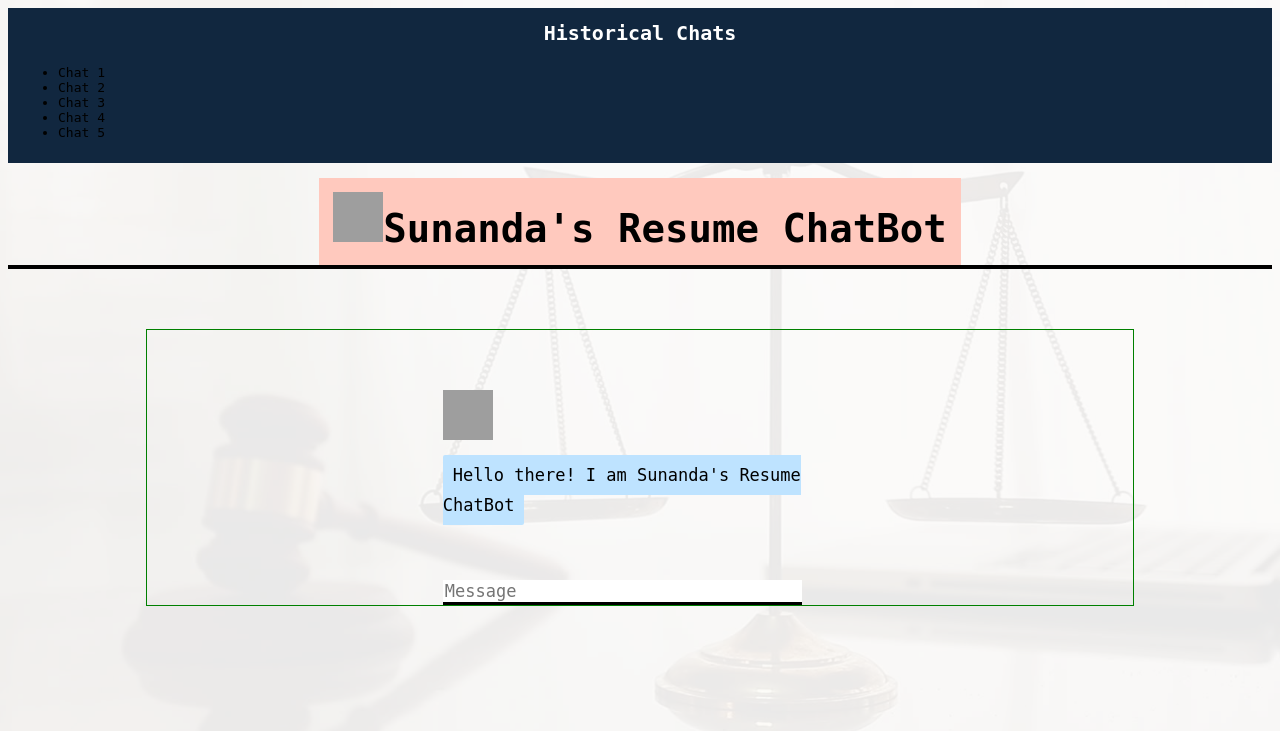
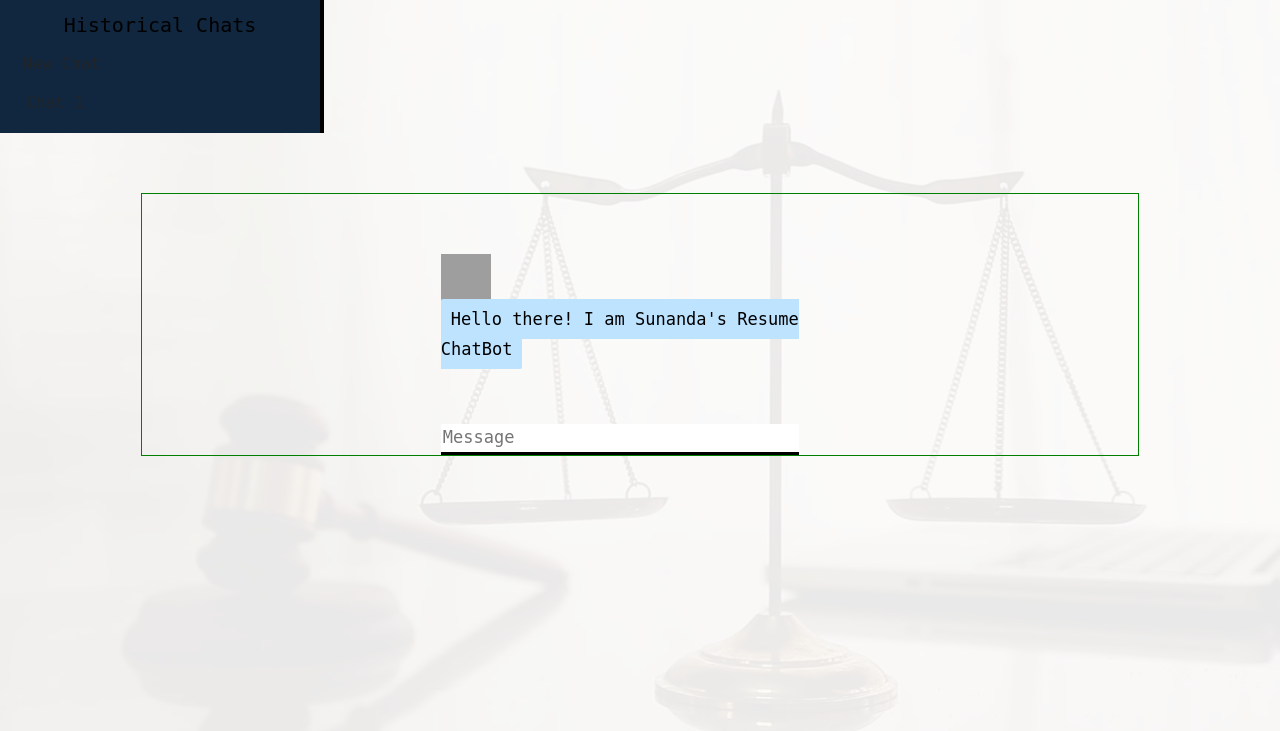
Before and after one commit to Benhzy/A2J, a Flask app: page / in a window 1280 px wide. Shown: the top 731 px of the page. Run offline with Flask 2, Linux system fonts and the light colour scheme; some libraries are stand-ins or nearby versions; grey boxes are pictures that could not be loaded.

Commit message:
frontend merges (tbc)
pushing now for debugging purposes

```diff
--- a/templates/samplefrontendmahesh.html
+++ b/templates/samplefrontendmahesh.html
@@ -1,134 +1,25 @@
 <!DOCTYPE html>
 <html>
-<title>Candice</title>
+
 <head>
-<link
-rel="shortcut icon"
-type="image/x-icon"
-href="https://user-images.githubusercontent.com/20112458/49326597-773b7280-f57a-11e8-853d-20ed61d18b0d.png"
-/>
+  <title>PocketLaw</title>
+  <link rel="stylesheet" href="https://cdn.jsdelivr.net/npm/bootstrap-icons@1.10.3/font/bootstrap-icons.css">
+  <link rel="stylesheet" href="https://cdn.jsdelivr.net/npm/bootstrap@4.0.0/dist/css/bootstrap.min.css" integrity="sha384-Gn5384xqQ1aoWXA+058RXPxPg6fy4IWvTNh0E263XmFcJlSAwiGgFAW/dAiS6JXm" crossorigin="anonymous">
+  <link rel="stylesheet" type="text/css" href="./styles.css" >
   <script src="https://ajax.googleapis.com/ajax/libs/jquery/3.2.1/jquery.min.js"></script>
-<style>
-      body::before {
-        content: "";
-        background: url('../static/background.jpg') no-repeat center center fixed;
-        background-size: cover;
-        position: fixed;
-        top: 0;
-        left: 0;
-        width: 100%;
-        height: 100%;
-        z-index: -1;
-        opacity: 0.1;
-        /* 70% opacity */
-      }
-      body {
-        font-family: monospace;
-      }
-      .sidebar {
-			/* height: 100%;
-			position: fixed;
-			top: 0;
-			left: 0;
-			width: 230px; */
-			background-color: #11273F;
-			padding: 10px;
-		}
-      h1 {
-        background-color: #FFC9BE;
-        display: inline-block;
-        font-size: 3em;
-        margin: 0;
-        padding: 14px;
-      }
-      h3 {
-        color: black;
-        font-size: 20px;
-        margin-top: 3px;
-        text-align: center;
-      }
-      #chatbox {
-        margin-left: auto;
-        margin-right: auto;
-        width: 40%;
-        margin-top: 60px;
-      }
-      #userInput {
-        margin-left: auto;
-        margin-right: auto;
-        width: 40%;
-        margin-top: 60px;
-      }
-      #textInput {
-        width: 90%;
-        border: none;
-        border-bottom: 3px solid black;
-        font-family: monospace;
-        font-size: 17px;
-      }
-      .userText {
-        color: black;
-        font-family: monospace;
-        font-size: 17px;
-        text-align: right;
-        line-height: 30px;
-      }
-      .userText span {
-        background-color: #FDFF60;
-        padding: 10px;
-        border-radius: 2px;
-      }
-      .botText {
-        color: black;
-        font-family: monospace;
-        font-size: 17px;
-        text-align: left;
-        line-height: 30px;
-      }
-      .botText span {
-        background-color: #BEE3FF;
-        padding: 10px;
-        border-radius: 2px;
-      }
-      #tidbit {
-        position: absolute;
-        bottom: 0;
-        right: 0;
-        width: 300px;
-      }
-      .boxed {
-        margin-left: auto;
-        margin-right: auto;
-        width: 78%;
-        margin-top: 60px;
-        border: 1px solid green;
-      }
-      .box {
-        border: 2px solid black;
-      }
-    </style>
 </head>
+
 <body>
   <div class="container-fluid">
       <div class="row">
         <div class="col-3 sidebar">
-
-                    <h3 style="color: white;">Historical Chats</h3>
-                    <ul class="list-group">
-                      <li class="list-group-item">Chat 1</li>
-                      <li class="list-group-item">Chat 2</li>
-                      <li class="list-group-item">Chat 3</li>
-                      <li class="list-group-item">Chat 4</li>
-                      <li class="list-group-item">Chat 5</li>
+          <h3 id="sidebar title">Historical Chats</h3>
+            <btn class="btn" id="new-chat">New Chat</btn>
+            <ul class="nav nav-pills flex-column mb-auto" id="chat-list">
+              <li class="nav-link">Chat 1</li>
           </ul>
         </div>
 
-            <img />
-            <center>
-            <h1>
-                <img src="https://www.logolynx.com/images/logolynx/s_b9/b9075efd5754f8eb0b28894bbff5f1f0.jpeg" alt="CANDICE" style="width:50px;height:50px;"/>Sunanda's Resume ChatBot
-            </h1>
-            </center>
                 <div class="box"></div>
                 <div class="boxed">
                 <div>
@@ -142,6 +33,8 @@
             <input id="textInput" type="text" name="msg" placeholder="Message" />
         </div>
     </div>
+  </div>
+
   <script>
         function getBotResponse() {
           var rawText = $("#textInput").val();
@@ -165,6 +58,5 @@
           }
         });
   </script>
-</div>
 </body>
 </html>
--- a/templates/style.css
+++ b/templates/styles.css
@@ -1,3 +1,4 @@
+
 body::before {
     content: "";
     background: url('../static/background.jpg') no-repeat center center fixed;
```
Also changed, not shown: templates/pocketLaw.html (+31 -83 lines). Lines whose indentation alone changed are shown as unchanged.
